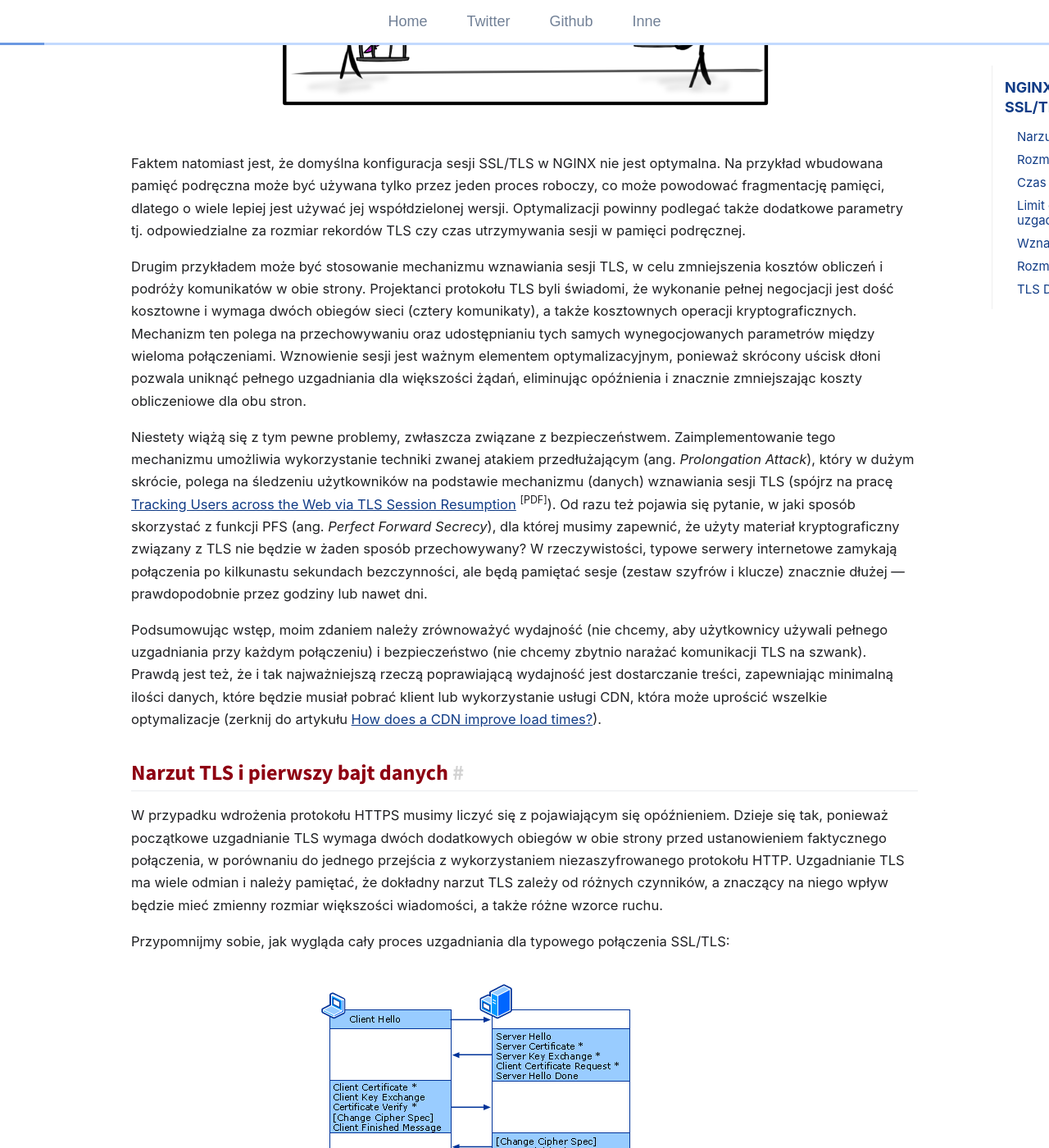
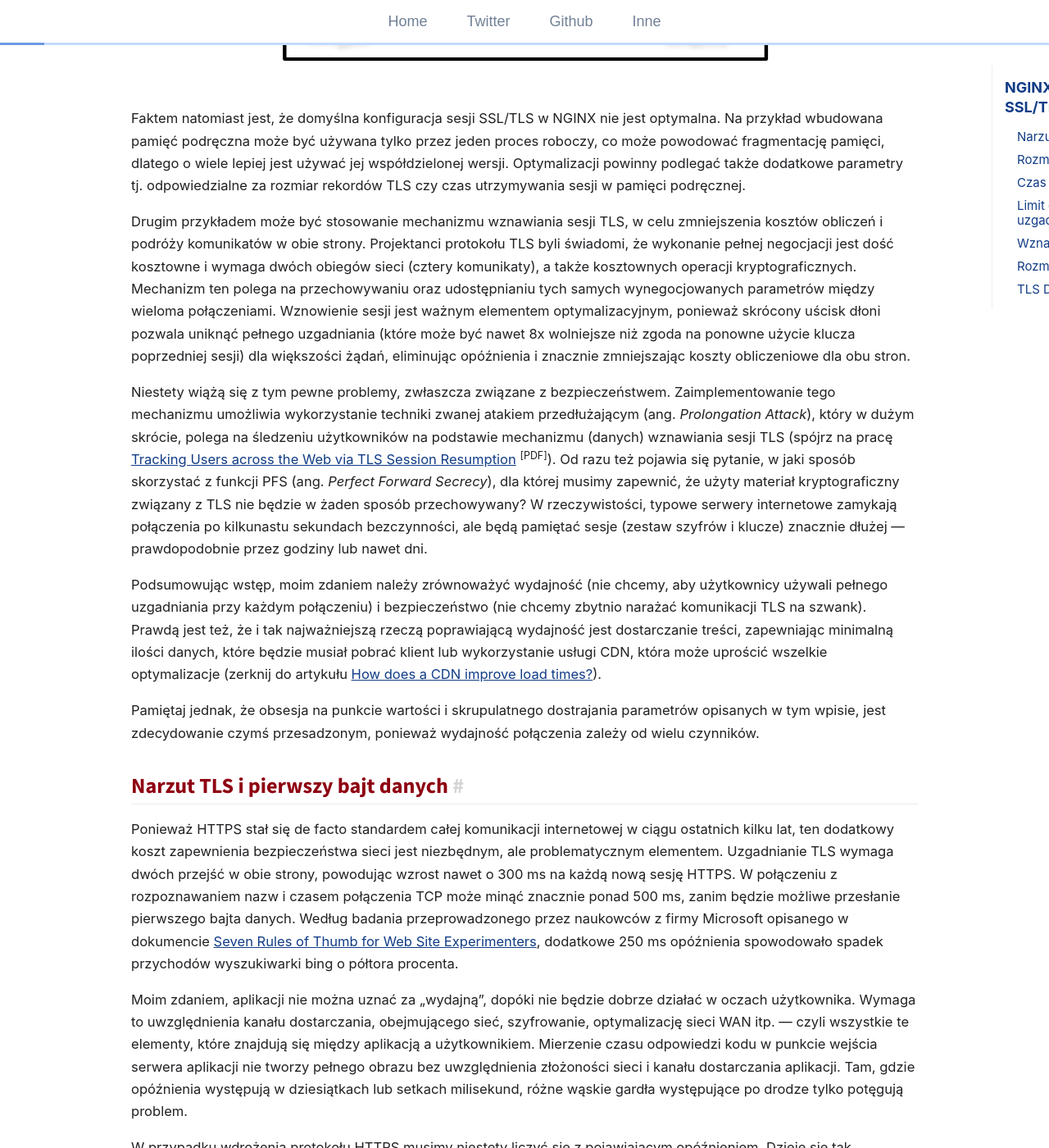
Before and after one commit to git04112019/trimstray.github.io, a Jekyll site: the page built from _posts/2019-07-21-nginx-optymalizacja_sesji_ssl-tls.md, in a window 1280 px wide and 1400 px high, scrolled down 960 px. Shown: the whole window at 82% size. Built offline with Jekyll 4.4.1, drawn with Linux system fonts in a browser that asks for light colours; comment, search, counter and statistics services are not loaded; some of the changed text lies outside the part shown.

Commit message:
uncommited changes - signed-off-by: trimstray <trimstray@gmail.com>

```diff
--- a/_posts/2019-07-21-nginx-optymalizacja_sesji_ssl-tls.md
+++ b/_posts/2019-07-21-nginx-optymalizacja_sesji_ssl-tls.md
@@ -11,7 +11,7 @@ toc: true
 last_modified_at: 2021-01-18 00:00:00 +0000
 ---
 
-W tym wpisie chciałbym pomówić o optymalizacji parametrów sesji SSL/TLS (na przykładzie serwera NGINX), ponieważ według mnie jest to jeden z najprostszych kroków do poprawy ogólnych wrażeń użytkowników podczas korzystania z aplikacji uruchamianych w przeglądarkach internetowych. Pamiętaj jednak, że obsesja na punkcie wartości i skrupulatnego dostrajania parametrów opisanych w tym wpisie, jest zdecydowanie czymś przesadzonym, ponieważ najprawdopodobniej w większości przypadków uzyskamy ledwie delikatny wzrost wydajności, wręcz niezauważalny podczas codziennej pracy. Myślę jednak, że warto mieć świadomość, który parametr, za co odpowiada, dlaczego warto rozważyć jego modyfikację, jakie niesie konsekwencje taka operacja oraz ile i co możemy zyskać po takiej zmianie.
+W tym wpisie chciałbym pomówić o optymalizacji parametrów sesji SSL/TLS na przykładzie serwera NGINX, ponieważ według mnie jest to jeden z istotniejszych kroków do poprawy ogólnych wrażeń użytkowników podczas korzystania z aplikacji uruchamianych w przeglądarkach internetowych i nieodłącznie wpływa na szybkość ich reakcji. Dotyczy to zwłaszcza aplikacji, które wymagają pełnego uzgadniania protokołu TLS dla każdego połączenia sieciowego, i które potrafi wprowadzić pewne opóźnienia, wydłużając czasy odpowiedzi, a w konsekwencji obniżając ogólną wydajność.
 
 Jeżeli chodzi o temat tego wpisu, to tak naprawdę nie ma jednoznacznych odpowiedzi, które dotyczą ustawienia odpowiednich czy optymalnych wartości parametrów sesji SSL/TLS. Strojenie ich jest trudne, ponieważ ciężko jest uzyskać odpowiedź na pytanie, **jakich wartości należy użyć, w przypadku n klientów lub danego środowiska**. Aby jeszcze bardziej skomplikować sprawę, pamiętajmy, że obecnie najczęściej wykorzystywane protokoły, tj. TLSv1.2 i TLSv1.3 posiadają pewne różnice, np. wznawianie sesji dla pierwszego z nich, bilety sesji dla drugiego. Co więcej, nie ma jednego standardu i różne projekty dyktują różne ustawienia.
 
@@ -21,17 +21,23 @@ Jeżeli chodzi o temat tego wpisu, to tak naprawdę nie ma jednoznacznych odpowi
 
 Faktem natomiast jest, że domyślna konfiguracja sesji SSL/TLS w NGINX nie jest optymalna. Na przykład wbudowana pamięć podręczna może być używana tylko przez jeden proces roboczy, co może powodować fragmentację pamięci, dlatego o wiele lepiej jest używać jej współdzielonej wersji. Optymalizacji powinny podlegać także dodatkowe parametry tj. odpowiedzialne za rozmiar rekordów TLS czy czas utrzymywania sesji w pamięci podręcznej.
 
-Drugim przykładem może być stosowanie mechanizmu wznawiania sesji TLS, w celu zmniejszenia kosztów obliczeń i podróży komunikatów w obie strony. Projektanci protokołu TLS byli świadomi, że wykonanie pełnej negocjacji jest dość kosztowne i wymaga dwóch obiegów sieci (cztery komunikaty), a także kosztownych operacji kryptograficznych. Mechanizm ten polega na przechowywaniu oraz udostępnianiu tych samych wynegocjowanych parametrów między wieloma połączeniami. Wznowienie sesji jest ważnym elementem optymalizacyjnym, ponieważ skrócony uścisk dłoni pozwala uniknąć pełnego uzgadniania dla większości żądań, eliminując opóźnienia i znacznie zmniejszając koszty obliczeniowe dla obu stron.
+Drugim przykładem może być stosowanie mechanizmu wznawiania sesji TLS, w celu zmniejszenia kosztów obliczeń i podróży komunikatów w obie strony. Projektanci protokołu TLS byli świadomi, że wykonanie pełnej negocjacji jest dość kosztowne i wymaga dwóch obiegów sieci (cztery komunikaty), a także kosztownych operacji kryptograficznych. Mechanizm ten polega na przechowywaniu oraz udostępnianiu tych samych wynegocjowanych parametrów między wieloma połączeniami. Wznowienie sesji jest ważnym elementem optymalizacyjnym, ponieważ skrócony uścisk dłoni pozwala uniknąć pełnego uzgadniania (które może być nawet 8x wolniejsze niż zgoda na ponowne użycie klucza poprzedniej sesji) dla większości żądań, eliminując opóźnienia i znacznie zmniejszając koszty obliczeniowe dla obu stron.
 
 Niestety wiążą się z tym pewne problemy, zwłaszcza związane z bezpieczeństwem. Zaimplementowanie tego mechanizmu umożliwia wykorzystanie techniki zwanej atakiem przedłużającym (ang. _Prolongation Attack_), który w dużym skrócie, polega na śledzeniu użytkowników na podstawie mechanizmu (danych) wznawiania sesji TLS (spójrz na pracę [Tracking Users across the Web via TLS Session Resumption]({{ site.url }}/assets/pdfs/2018-12-06-Sy-ACSAC-Tracking_Users_across_the_Web_via_TLS_Session_Resumption.pdf) <sup>[PDF]</sup>). Od razu też pojawia się pytanie, w jaki sposób skorzystać z funkcji PFS (ang. _Perfect Forward Secrecy_), dla której musimy zapewnić, że użyty materiał kryptograficzny związany z TLS nie będzie w żaden sposób przechowywany? W rzeczywistości, typowe serwery internetowe zamykają połączenia po kilkunastu sekundach bezczynności, ale będą pamiętać sesje (zestaw szyfrów i klucze) znacznie dłużej — prawdopodobnie przez godziny lub nawet dni.
 
 Podsumowując wstęp, moim zdaniem należy zrównoważyć wydajność (nie chcemy, aby użytkownicy używali pełnego uzgadniania przy każdym połączeniu) i bezpieczeństwo (nie chcemy zbytnio narażać komunikacji TLS na szwank). Prawdą jest też, że i tak najważniejszą rzeczą poprawiającą wydajność jest dostarczanie treści, zapewniając minimalną ilości danych, które będzie musiał pobrać klient lub wykorzystanie usługi CDN, która może uprościć wszelkie optymalizacje (zerknij do artykułu [How does a CDN improve load times?](https://www.cloudflare.com/learning/cdn/performance/)).
 
+Pamiętaj jednak, że obsesja na punkcie wartości i skrupulatnego dostrajania parametrów opisanych w tym wpisie, jest zdecydowanie czymś przesadzonym, ponieważ wydajność połączenia zależy od wielu czynników.
+
 ## Narzut TLS i pierwszy bajt danych
 
-W przypadku wdrożenia protokołu HTTPS musimy liczyć się z pojawiającym się opóźnieniem. Dzieje się tak, ponieważ początkowe uzgadnianie TLS wymaga dwóch dodatkowych obiegów w obie strony przed ustanowieniem faktycznego połączenia, w porównaniu do jednego przejścia z wykorzystaniem niezaszyfrowanego protokołu HTTP. Uzgadnianie TLS ma wiele odmian i należy pamiętać, że dokładny narzut TLS zależy od różnych czynników, a znaczący na niego wpływ będzie mieć zmienny rozmiar większości wiadomości, a także różne wzorce ruchu.
+Ponieważ HTTPS stał się de facto standardem całej komunikacji internetowej w ciągu ostatnich kilku lat, ten dodatkowy koszt zapewnienia bezpieczeństwa sieci jest niezbędnym, ale problematycznym elementem. Uzgadnianie TLS wymaga dwóch przejść w obie strony, powodując wzrost nawet o 300 ms na każdą nową sesję HTTPS. W połączeniu z rozpoznawaniem nazw i czasem połączenia TCP może minąć znacznie ponad 500 ms, zanim będzie możliwe przesłanie pierwszego bajta danych. Według badania przeprowadzonego przez naukowców z firmy Microsoft opisanego w dokumencie [Seven Rules of Thumb for Web Site Experimenters]({{ site.url }}/assets/pdfs/2014experimentersRulesOfThumb.pdf), dodatkowe 250 ms opóźnienia spowodowało spadek przychodów wyszukiwarki bing o półtora procenta.
 
-Przypomnijmy sobie, jak wygląda cały proces uzgadniania dla typowego połączenia SSL/TLS:
+Moim zdaniem, aplikacji nie można uznać za „wydajną”, dopóki nie będzie dobrze działać w oczach użytkownika. Wymaga to uwzględnienia kanału dostarczania, obejmującego sieć, szyfrowanie, optymalizację sieci WAN itp. — czyli wszystkie te elementy, które znajdują się między aplikacją a użytkownikiem. Mierzenie czasu odpowiedzi kodu w punkcie wejścia serwera aplikacji nie tworzy pełnego obrazu bez uwzględnienia złożoności sieci i kanału dostarczania aplikacji. Tam, gdzie opóźnienia występują w dziesiątkach lub setkach milisekund, różne wąskie gardła występujące po drodze tylko potęgują problem.
+
+W przypadku wdrożenia protokołu HTTPS musimy niestety liczyć się z pojawiającym opóźnieniem. Dzieje się tak, ponieważ początkowe uzgadnianie TLS wymaga dwóch dodatkowych obiegów w obie strony przed ustanowieniem faktycznego połączenia, w porównaniu do jednego przejścia z wykorzystaniem niezaszyfrowanego protokołu HTTP. Inżynierowie Dynatrace określili podczas testów wydajnościowych w jednym ze swoich systemów, że pełne uzgadnianie TLS trwa średnio 4x dłużej niż rzeczywista wymiana danych przez zabezpieczone połączenie! Musimy mieć także świadomość, że uścisk dłoni protokołu TLS ma jeszcze większe znaczenie na długich dystansach.
+
+Uzgadnianie TLS ma wiele odmian i należy pamiętać, że dokładny narzut TLS zależy od różnych czynników, a znaczący na niego wpływ będzie mieć zmienny rozmiar większości wiadomości, a także różne wzorce ruchu. Przypomnijmy sobie teraz, jak wygląda cały proces uzgadniania dla typowego połączenia SSL/TLS:
 
 <p align="center">
   <img src="/assets/img/posts/tls_handshake_rfc.png">
@@ -146,7 +152,7 @@ W przypadku protokołu HTTPS połączenie wymaga dodatkowego uzgadniania. Dzieje
 
 Pierwszy z omawianych parametrów zwiększa ogólną wydajność połączeń (zwłaszcza połączeń typu Keep-Alive). Wartość 10 MB jest dobrym punktem wyjścia (1 MB współdzielonej pamięci podręcznej może pomieścić około 4000 sesji), aby pamięć podręczna była zmieniana codziennie. Dzięki parametrowi `shared` pamięć dla połączeń SS/TLS jest współdzielona przez wszystkie procesy robocze (co więcej pamięć podręczna o tej samej nazwie może być używana na kilku serwerach wirtualnych). Ustawienie tego parametru jest wręcz kluczowe w przypadku dużej ilości kontekstów `server {...}` (wirtualnych hostów), ponieważ ich duża ilość może zwiększyć wykorzystanie pamięci.
 
-Celem pamięci podręcznej sesji SSL/TLS po stronie serwera jest zmniejszenie użycia procesora oraz zwiększenie wydajność z punktu widzenia klientów, dzięki wyeliminowaniu konieczność ciągłej renegocjacji sesji — czyli przeprowadzania nowego (i czasochłonnego) uzgadniania SSL/TLS przy każdym żądaniu.
+Celem pamięci podręcznej sesji SSL/TLS po stronie serwera jest zmniejszenie użycia procesora oraz zwiększenie wydajność z punktu widzenia klientów, dzięki wyeliminowaniu konieczność ciągłej renegocjacji sesji — czyli przeprowadzania nowego (i czasochłonnego) uzgadniania SSL/TLS przy każdym żądaniu (po więcej informacji zerknij do artykułu [TLS Session Resumption: Full-speed and Secure](https://blog.cloudflare.com/tls-session-resumption-full-speed-and-secure/)).
 
 Jeśli rozmiar pamięci podręcznej jest zbyt mały, może dojść do sytuacji, w której zabraknie miejsca na sesje dla nowych klientów — w najgorszym przypadku pamięć podręczna nie będzie działać skutecznie dla nowych sesji. W takiej sytuacji, w celu zwolnienia miejsca, NGINX spróbuje usunąć przechowywane w pamięci sesje, które nie wygasły i które są nadal w niej przechowywane (nie zawsze jednak tak się dzieje, np. ze względu na to, że różne sesje mogą zajmować różną przestrzeń adresową). Taka sytuacja może powodować poniższe alerty:
 
```
Also changed, not shown: 1 other file.
